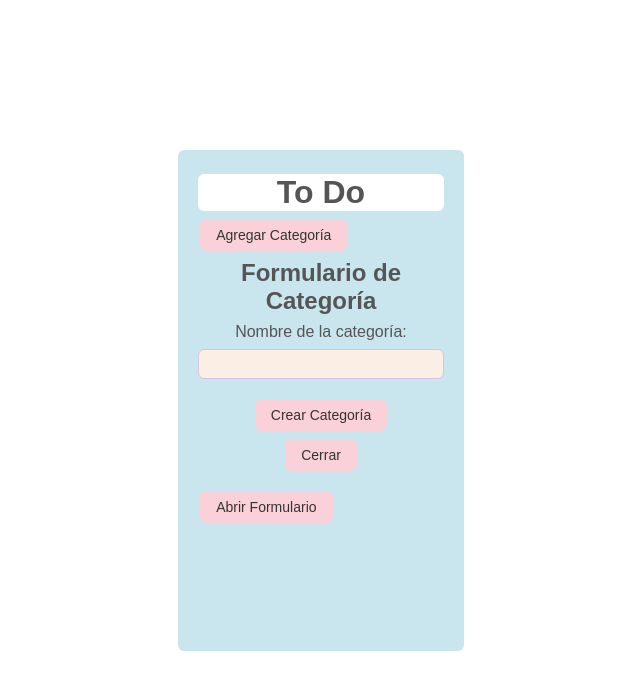
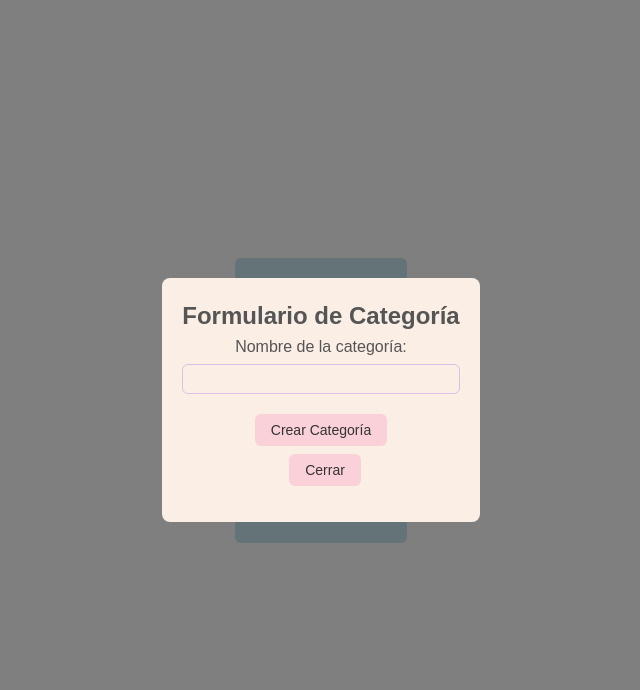
Before and after one commit to Pun-Yei/ProgramacionWeb, a React (Vite) app: page / in a window 1280 px wide. Both pictures are taken after a click on the button "Agregar Categoría". Shown: the top 690 px of the page, without its empty margins (319-959 px from the left). Built offline with nearby package versions, Linux system fonts and the light colour scheme.

Commit message:
feat: finalize CSS and complete app construction

```diff
--- a/src/App.jsx
+++ b/src/App.jsx
@@ -1,83 +1,59 @@
-import React, { useState, useEffect } from "react";
+import React, { useState } from "react";
 import GridTareas from "./create_grid";
+import Categoria from "./tag";
 import Tarea from "./task";
-import Categoria from "./tag";
 import FormularioCategoria from "./create_tag";
 import FormularioTarea from "./create_task";
-import { guardarTareasEnLocalStorage, obtenerTareasDesdeLocalStorage } from "./import_export";
-
-// Funciones para manejar categorías en localStorage
-function guardarCategoriasEnLocalStorage(categorias) {
-  localStorage.setItem("categorias", JSON.stringify(categorias));
-}
-
-function obtenerCategoriasDesdeLocalStorage() {
-  const categoriasJSON = localStorage.getItem("categorias");
-  if (!categoriasJSON) return [];
-  const categoriasPlanas = JSON.parse(categoriasJSON);
-  return categoriasPlanas.map(c => new Categoria(c.nombre, c.id));
-}
-
-// Función para inicializar localStorage con datos por defecto si está vacío
-function inicializarDatos() {
-  // Inicializar categorías
-  if (!localStorage.getItem("categorias")) {
-    const trabajo = new Categoria("Trabajo");
-    const estudio = new Categoria("Estudio");
-    guardarCategoriasEnLocalStorage([trabajo, estudio]);
-  }
-
-  // Inicializar tareas
-  if (!localStorage.getItem("tareas")) {
-    const categoriasGuardadas = obtenerCategoriasDesdeLocalStorage();
-    const trabajo = categoriasGuardadas.find(c => c.nombre === "Trabajo");
-    const estudio = categoriasGuardadas.find(c => c.nombre === "Estudio");
-
-    const listaInicialTareas = [
-      new Tarea("Hacer informe", trabajo),
-      new Tarea("Estudiar React", estudio),
-      new Tarea("Enviar correo", trabajo),
-    ];
-    guardarTareasEnLocalStorage(listaInicialTareas);
-  }
-}
+import { obtenerTareasDesdeLocalStorage, obtenerCategoriasDesdeLocalStorage } from "./import_export";
 
 function App() {
-  const [categorias, setCategorias] = useState([]);
-  const [tareas, setTareas] = useState([]);
+  // Estado para categorias y tareas
+  const [categorias, setCategorias] = useState(obtenerCategoriasDesdeLocalStorage());
+  const [tareas, setTareas] = useState(obtenerTareasDesdeLocalStorage());
 
-  // Inicializar datos y cargar desde localStorage al montar
-  useEffect(() => {
-    inicializarDatos();
+  // Funcion para crear nueva categoria sin duplicados
+  const handleCrearCategoria = (nuevaCategoria) => {
+    const existe = categorias.some(
+      (cat) => cat.nombre.toLowerCase() === nuevaCategoria.nombre.toLowerCase()
+    );
 
-    const categoriasGuardadas = obtenerCategoriasDesdeLocalStorage();
-    setCategorias(categoriasGuardadas);
-
-    const tareasGuardadas = obtenerTareasDesdeLocalStorage();
-    setTareas(tareasGuardadas);
-  }, []);
-
-  // Crear nueva categoría
-  const handleCrearCategoria = (categoria) => {
-    const nuevasCategorias = [...categorias, categoria];
-    setCategorias(nuevasCategorias);
-    guardarCategoriasEnLocalStorage(nuevasCategorias);
+    if (!existe) {
+      const nuevasCategorias = [...categorias, nuevaCategoria];
+      setCategorias(nuevasCategorias);
+      localStorage.setItem("categorias", JSON.stringify(nuevasCategorias));
+    } else {
+      alert("La categoría ya existe");
+    }
   };
 
-  // Crear nueva tarea
-  const handleCrearTarea = (tarea) => {
-    const nuevasTareas = [...tareas, tarea];
-    setTareas(nuevasTareas);
-    guardarTareasEnLocalStorage(nuevasTareas);
+  // Funcion para crear nueva tarea sin duplicados
+  const handleCrearTarea = (nuevaTarea) => {
+    const existe = tareas.some(
+      (t) =>
+        t.nombre.toLowerCase() === nuevaTarea.nombre.toLowerCase() &&
+        t.categoria.id === nuevaTarea.categoria.id
+    );
+
+    if (!existe) {
+      const nuevasTareas = [...tareas, nuevaTarea];
+      setTareas(nuevasTareas);
+      localStorage.setItem("tareas", JSON.stringify(nuevasTareas));
+    } else {
+      alert("La tarea ya existe en esa categoría");
+    }
   };
 
   return (
     <div>
       <h1>To Do</h1>
 
+      {/* Formulario para crear categorias */}
       <FormularioCategoria onCrearCategoria={handleCrearCategoria} />
+
+      {/* Formulario para crear tareas */}
       <FormularioTarea categorias={categorias} onCrearTarea={handleCrearTarea} />
 
+      {/* Grid de tareas */}
       <GridTareas listaTareas={tareas} />
     </div>
   );
--- a/src/create_grid.jsx
+++ b/src/create_grid.jsx
@@ -1,8 +1,13 @@
-import React, { useState } from "react";
+import React, { useState, useEffect } from "react";
 import { completarTareaPorId, eliminarTareaPorId } from "./complete_delete_task";
 
 function GridTareas({ listaTareas }) {
     const [tareas, setTareas] = useState([...listaTareas]);
+
+    // Sincroniza tareas si listaTareas cambia
+    useEffect(() => {
+        setTareas([...listaTareas]);
+    }, [listaTareas]);
 
     // Completa una tarea por su id
     const completarTarea = (id) => {
@@ -22,7 +27,7 @@ function GridTareas({ listaTareas }) {
                 {tareas.map((tarea) => (
                     <div key={tarea.id}>
                         <h4>{tarea.nombre}</h4>
-                        <p>{tarea.categoria?.nombre || "Sin categoría"}</p>
+                        <p>Categoria: {tarea.categoria?.nombre || "Sin categoría"}</p>
 
                         <button
                             onClick={() => completarTarea(tarea.id)}
--- a/src/create_tag.jsx
+++ b/src/create_tag.jsx
@@ -10,10 +10,8 @@ export default function FormularioCategoria({ onCrearCategoria }) {
 
     const handleSubmit = (e) => {
         e.preventDefault();
-
         const categoria = new Categoria(nombre);
         onCrearCategoria(categoria);
-
         setNombre("");
         setShowForm(false);
     };
@@ -23,7 +21,29 @@ export default function FormularioCategoria({ onCrearCategoria }) {
             <button onClick={handleOpenForm}>Agregar Categoría</button>
 
             {showForm && (
-                <div>
+                <div
+                    style={{
+                        position: "fixed",
+                        top: 0,
+                        left: 0,
+                        width: "100%",
+                        height: "100%",
+                        backgroundColor: "rgba(0,0,0,0.5)",
+                        display: "flex",
+                        justifyContent: "center",
+                        alignItems: "center",
+                        zIndex: 1000,
+                    }}
+                >
+                    <div
+                        style={{
+                            backgroundColor: "#FAEEE5",
+                            padding: "20px",
+                            borderRadius: "8px",
+                            minWidth: "300px",
+                            maxWidth: "90%",
+                        }}
+                    >
                         <h2>Formulario de Categoría</h2>
                         <form onSubmit={handleSubmit}>
                             <div>
@@ -35,14 +55,15 @@ export default function FormularioCategoria({ onCrearCategoria }) {
                                     required
                                 />
                             </div>
-                        <div>
+                            <div style={{ marginTop: "10px" }}>
                                 <button type="submit">Crear Categoría</button>
-                            <button type="button" onClick={handleCloseForm}>
+                                <button type="button" onClick={handleCloseForm} style={{ marginLeft: "10px" }}>
                                     Cerrar
                                 </button>
                             </div>
                         </form>
                     </div>
+                </div>
             )}
         </div>
     );
--- a/src/create_task.jsx
+++ b/src/create_task.jsx
@@ -29,10 +29,32 @@ export default function FormularioTarea({ categorias, onCrearTarea }) {
 
     return (
         <div>
-            <button onClick={handleOpenForm}>Abrir Formulario</button>
+            <button onClick={handleOpenForm}>Agregar Tarea</button>
 
             {showForm && (
-                <div>
+                <div
+                    style={{
+                        position: "fixed",
+                        top: 0,
+                        left: 0,
+                        width: "100%",
+                        height: "100%",
+                        backgroundColor: "rgba(0,0,0,0.5)",
+                        display: "flex",
+                        justifyContent: "center",
+                        alignItems: "center",
+                        zIndex: 1000,
+                    }}
+                >
+                    <div
+                        style={{
+                            backgroundColor: "#FAEEE5",
+                            padding: "20px",
+                            borderRadius: "8px",
+                            minWidth: "300px",
+                            maxWidth: "90%",
+                        }}
+                    >
                         <h2>Formulario de Tarea</h2>
                         <form onSubmit={handleSubmit}>
                             <div>
@@ -57,14 +79,15 @@ export default function FormularioTarea({ categorias, onCrearTarea }) {
                                     ))}
                                 </select>
                             </div>
-                        <div>
+                            <div style={{ marginTop: "10px" }}>
                                 <button type="submit">Crear Tarea</button>
-                            <button type="button" onClick={handleCloseForm}>
+                                <button type="button" onClick={handleCloseForm} style={{ marginLeft: "10px" }}>
                                     Cerrar
                                 </button>
                             </div>
                         </form>
                     </div>
+                </div>
             )}
         </div>
     );
--- a/src/index.css
+++ b/src/index.css
@@ -42,7 +42,7 @@ button {
 }
 
 button:hover:not(:disabled) {
-    background-color: #F2C4D6; /* Nosotros Miramos */
+    background-color: #F2C4D6;
     transform: scale(1.05);
 }
 
```
Lines whose indentation alone changed are shown as unchanged.
